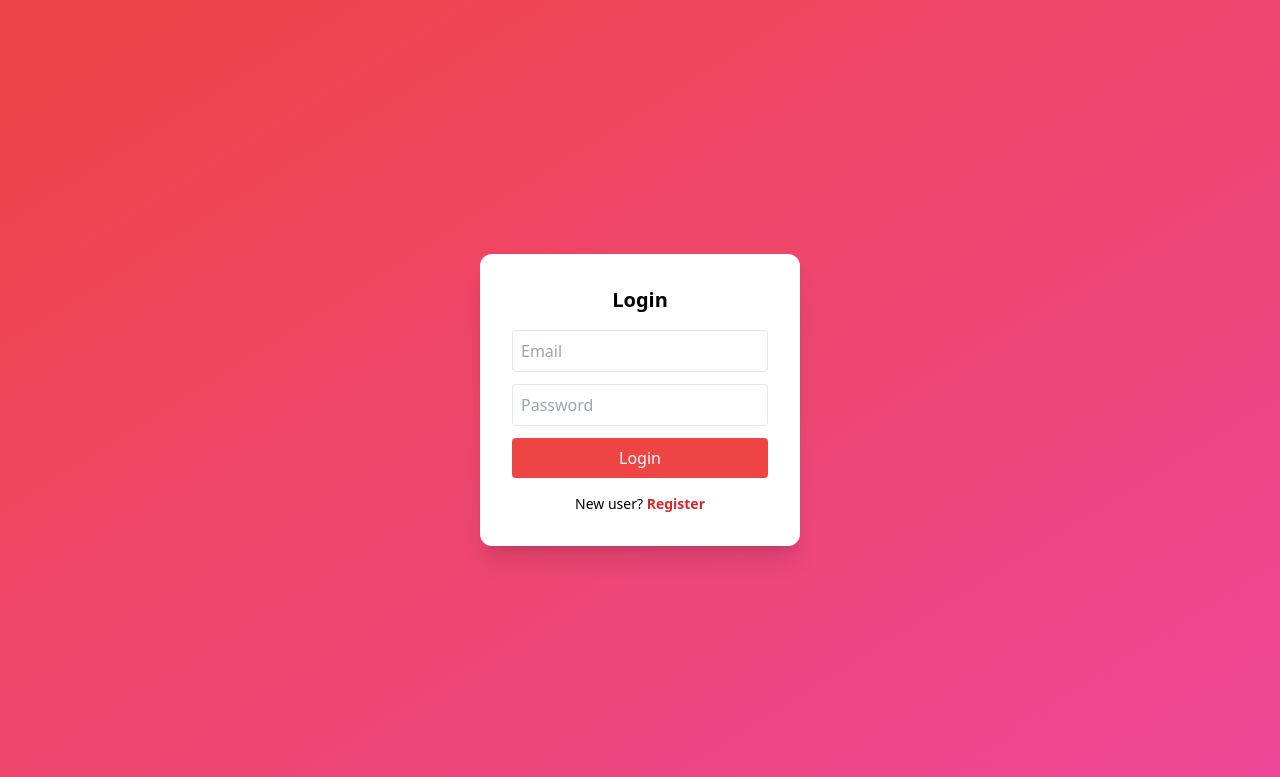
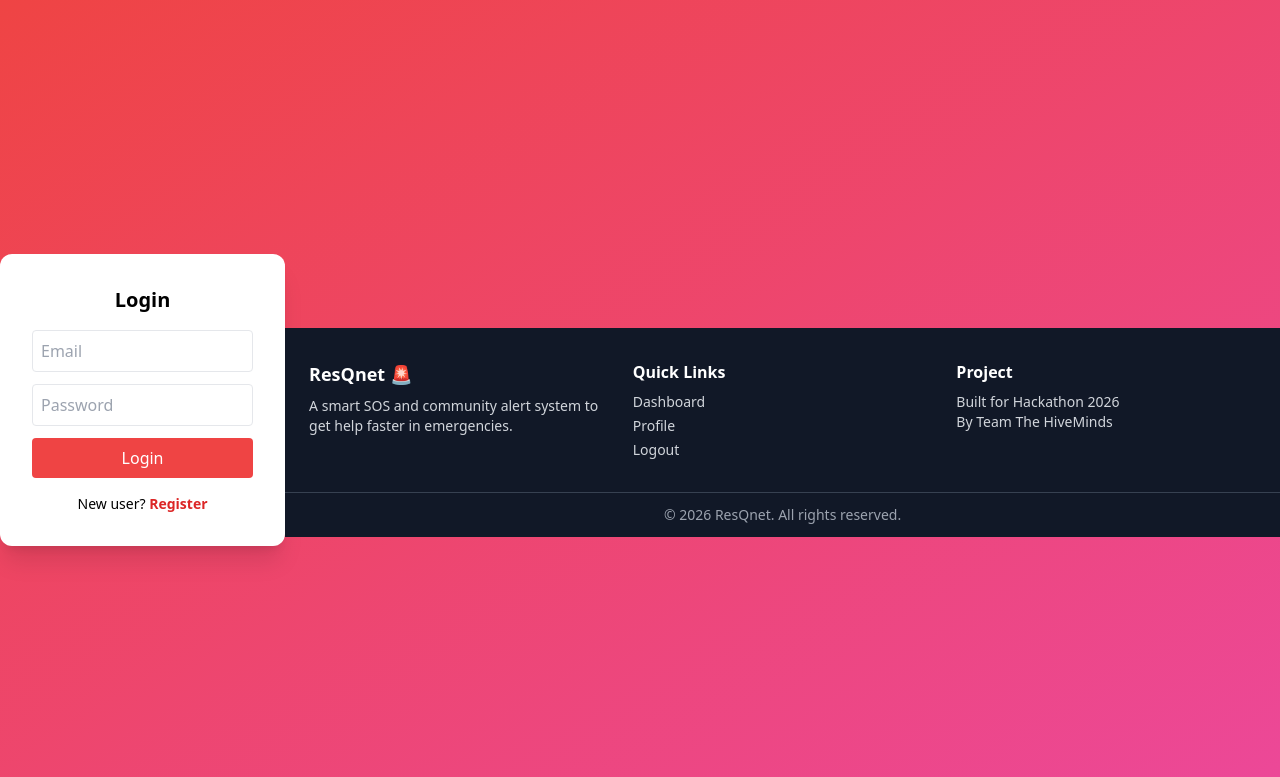
Before and after one commit to Anuj-code-AI/sos-app, a Flask app: page / in a window 1280 px wide. Shown: the top 777 px of the page. Run offline with Flask 3, Linux system fonts and the light colour scheme; some libraries are stand-ins or nearby versions.

Commit message:
footer added

```diff
--- a/app/templates/login.html
+++ b/app/templates/login.html
@@ -1,9 +1,11 @@
 <!DOCTYPE html>
 <html>
+
 <head>
     <title>Login</title>
     <script src="https://cdn.tailwindcss.com"></script>
 </head>
+
 <body class="bg-gradient-to-br from-red-500 to-pink-500 min-h-screen flex items-center justify-center">
 
     <div class="bg-white p-8 rounded-xl w-80 shadow-xl">
@@ -19,6 +21,45 @@
             New user? <a href="/register" class="text-red-600 font-semibold">Register</a>
         </p>
     </div>
+    <footer class="mt-16 bg-gray-900 text-gray-300">
+        <div class="max-w-6xl mx-auto px-6 py-8 grid grid-cols-1 sm:grid-cols-2 md:grid-cols-3 gap-6">
+
+            <!-- App Info -->
+            <div>
+                <h3 class="text-white text-lg font-bold mb-2">ResQnet 🚨</h3>
+                <p class="text-sm">
+                    A smart SOS and community alert system to get help faster in emergencies.
+                </p>
+            </div>
+
+            <!-- Quick Links -->
+            <div>
+                <h4 class="text-white font-semibold mb-2">Quick Links</h4>
+                <ul class="space-y-1 text-sm">
+                    <li><a href="/dashboard" class="hover:text-white">Dashboard</a></li>
+                    <li><a href="/profile" class="hover:text-white">Profile</a></li>
+                    <li><a href="/logout" class="hover:text-white">Logout</a></li>
+                </ul>
+            </div>
+
+            <!-- Credits -->
+            <div>
+                <h4 class="text-white font-semibold mb-2">Project</h4>
+                <p class="text-sm">
+                    Built for Hackathon 2026<br>
+                    By Team The HiveMinds
+                </p>
+            </div>
+
+        </div>
+
+        <!-- Bottom Bar -->
+        <div class="border-t border-gray-700 text-center py-3 text-sm text-gray-400">
+            © 2026 ResQnet. All rights reserved.
+        </div>
+    </footer>
+
 
 </body>
+
 </html>
```
Also changed, not shown: app/templates/dashboard.html (+38 -0 lines), app/templates/profile.html (+42 -2 lines), app/templates/register.html (+41 -0 lines). Lines whose indentation alone changed are shown as unchanged.
